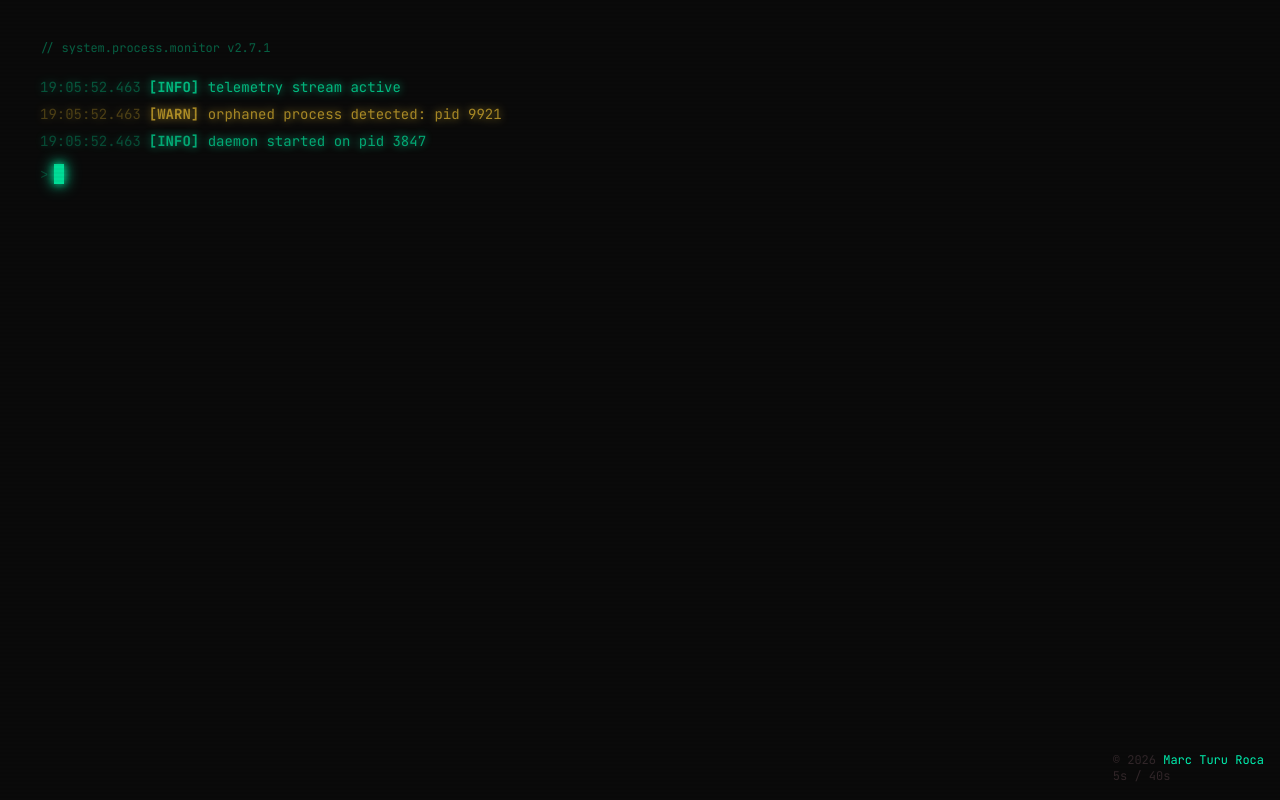
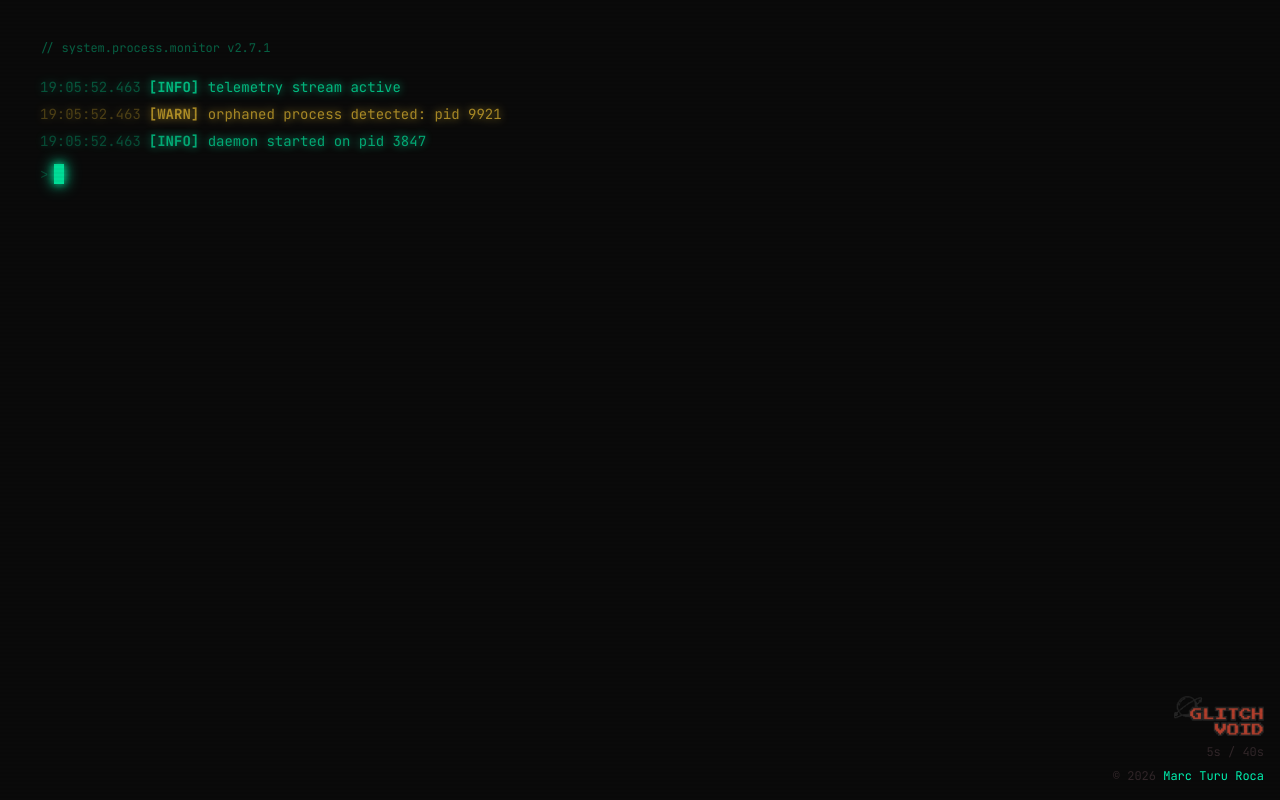
Before and after one commit to marcturu/glitch-void, a Next.js app: page / in a window 1280 px wide. Built offline with nearby package versions, Linux system fonts and the light colour scheme.

Commit message:
Logo additions

```diff
--- a/app/globals.css
+++ b/app/globals.css
@@ -92,6 +92,11 @@
     color: var(--neon-green);
     text-shadow: 0 0 8px var(--neon-green), 0 0 16px var(--neon-green);
   }
+
+  .fade-out {
+    opacity: 1;
+    animation: fadeOut 5s linear forwards;
+  }
 }
 
 /* CRT scanline overlay */
@@ -167,3 +172,8 @@
   80%  { opacity: 1; transform: scaleY(0.01) scaleX(0.2); filter: brightness(2); }
   100% { opacity: 0; transform: scaleY(0) scaleX(0); }
 }
+
+@keyframes fadeOut {
+  0% { opacity: 1; }
+  100% { opacity: 0; }
+}
--- a/components/terminal/terminal-simulation.tsx
+++ b/components/terminal/terminal-simulation.tsx
@@ -374,6 +374,7 @@ export function TerminalSimulation() {
           <div
             className="flex h-full items-center">
             {inputBlock}
+            <img src="/GlitchVoid.png" alt="Glitch Void" className="absolute top-1/2 left-1/2 w-48 h-48 object-contain -translate-x-1/2 -translate-y-1/2 pointer-events-none fade-out"/>
           </div>
         )}
 
@@ -438,9 +439,21 @@ export function TerminalSimulation() {
       </div>
 
       {/* Progress indicator */}
-      <div className="fixed bottom-4 right-4 z-30 text-muted-foreground/30 text-xs font-mono select-none">
+      <div className="fixed bottom-4 right-4 z-30 text-muted-foreground/30 text-xs font-mono select-none flex flex-col items-end gap-2">
+        <a
+          href="https://github.com/marcturu/glitch-void"
+          target="_blank"
+          rel="noopener noreferrer"
+          className="transition-transform duration-300 ease-in-out hover:scale-105 hover:opacity-80"
+        >
+          <img
+            src="/GlitchVoid.png"
+            alt="Glitch Void"
+            className="h-10 w-auto"
+          />
+        </a>
+        {Math.floor(elapsed)}s / 40s
         <p>© 2026 <a href="https://github.com/marcturu" target="_blank">Marc Turu Roca</a></p>
-        {Math.floor(elapsed)}s / 40s
       </div>
     </main>
   )
```
